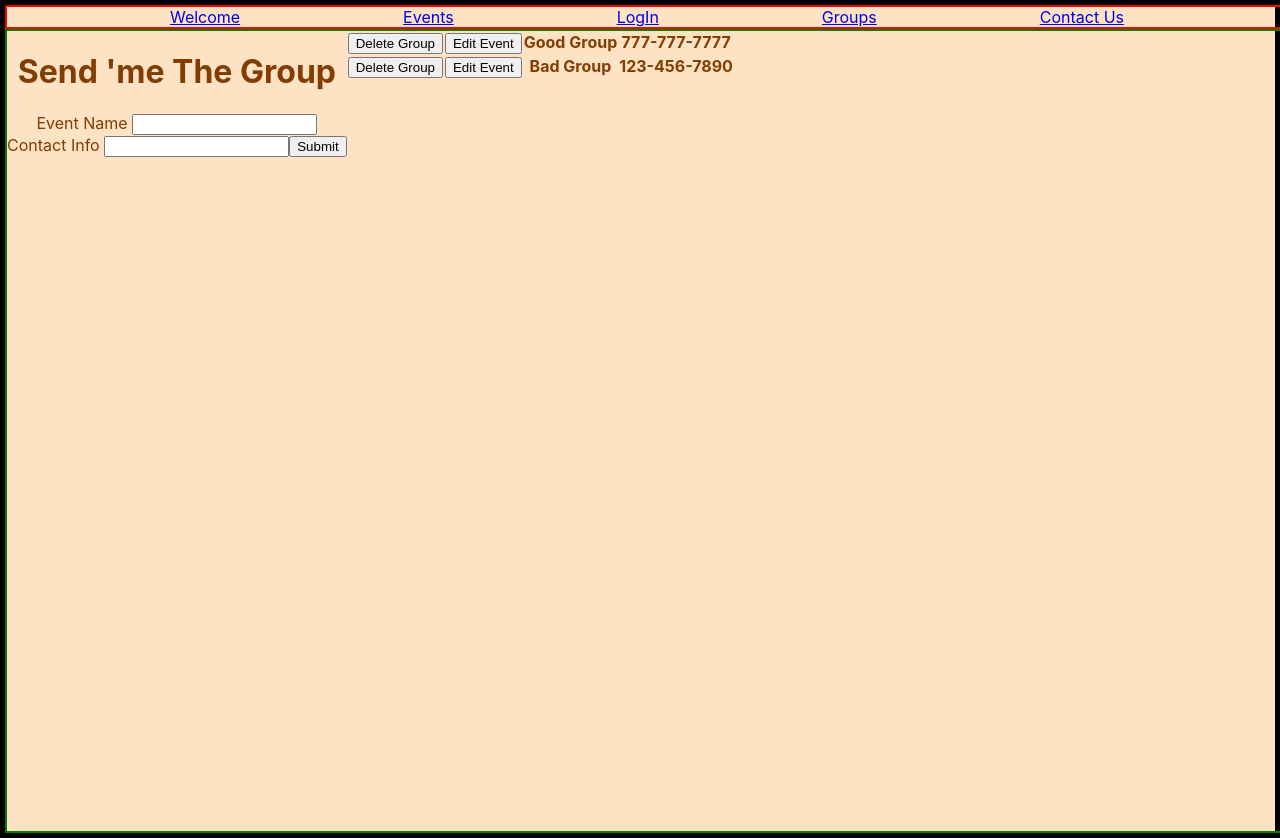
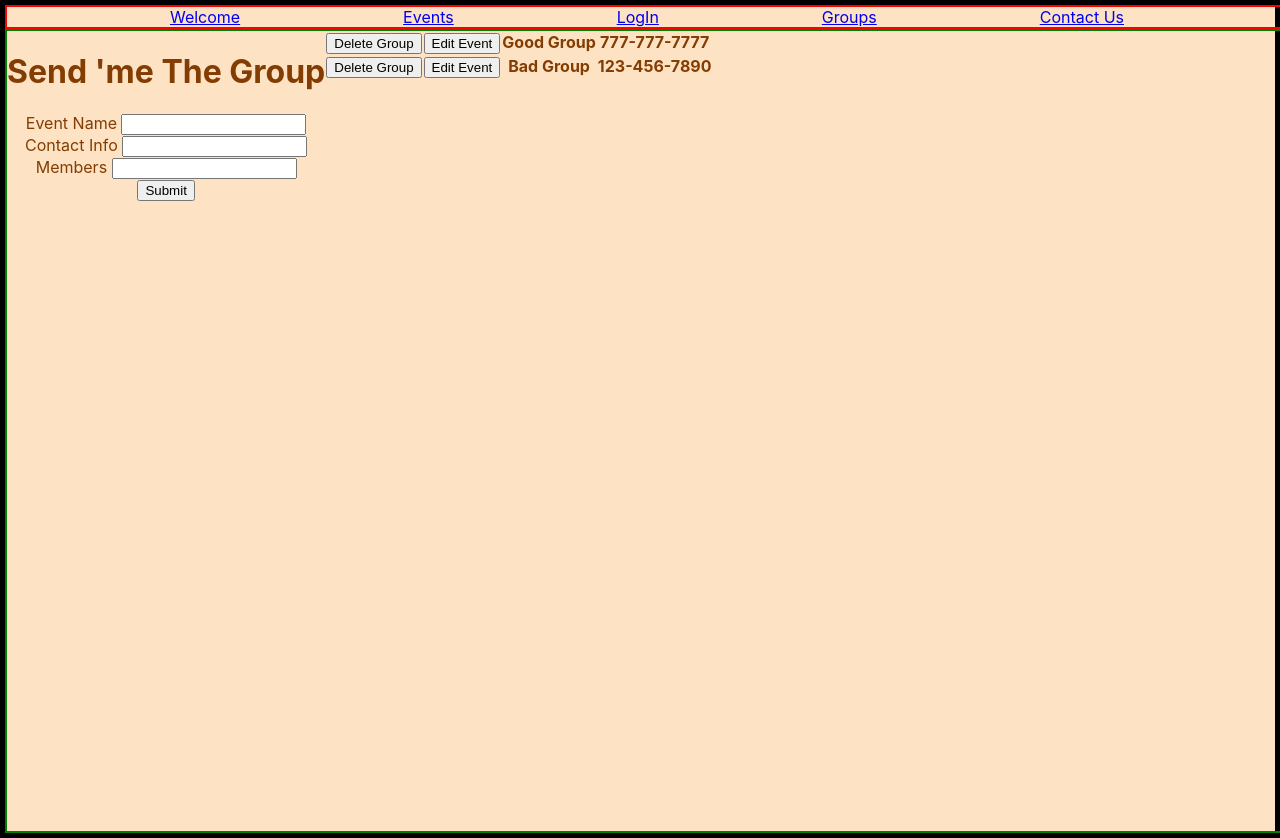
Before and after one commit to MuazAlhaidar/BeeHive, a React (Create React App) app in the folder client/: page /Groups in a window 1280 px wide. Built offline with nearby package versions, Linux system fonts and the light colour scheme.

Commit message:
Update Group.tsx

```diff
--- a/client/src/Pages/Group.tsx
+++ b/client/src/Pages/Group.tsx
@@ -7,6 +7,7 @@ import "../Components/groupList";
 function AddGroup(props: { userid: string; sendevent: any }) {
   const [name, setName] = React.useState("");
   const [description, setDescription] = React.useState("");
+  const [members, setMembers] = React.useState("");
   const handleSubmit = (evt: any) => {
     evt.preventDefault();
     props.sendevent({ name }.name, { description }.description);
@@ -36,7 +37,15 @@ function AddGroup(props: { userid: string; sendevent: any }) {
         />
         {/* <label> AuthorID </label><br/> */}
         {/* <input type="text" id="AuthorID" value={AuthorID} onChange={e => setAuthorID(e.target.value)} /><br/> */}
-
+        <br />
+        <label> Members </label>
+        <input
+          type="text"
+          id="Members"
+          value={members}
+          onChange={(e) => setMembers(e.target.value)}
+        />
+        <br />
         <input type="submit" value="Submit" />
       </form>
     </div>
```
